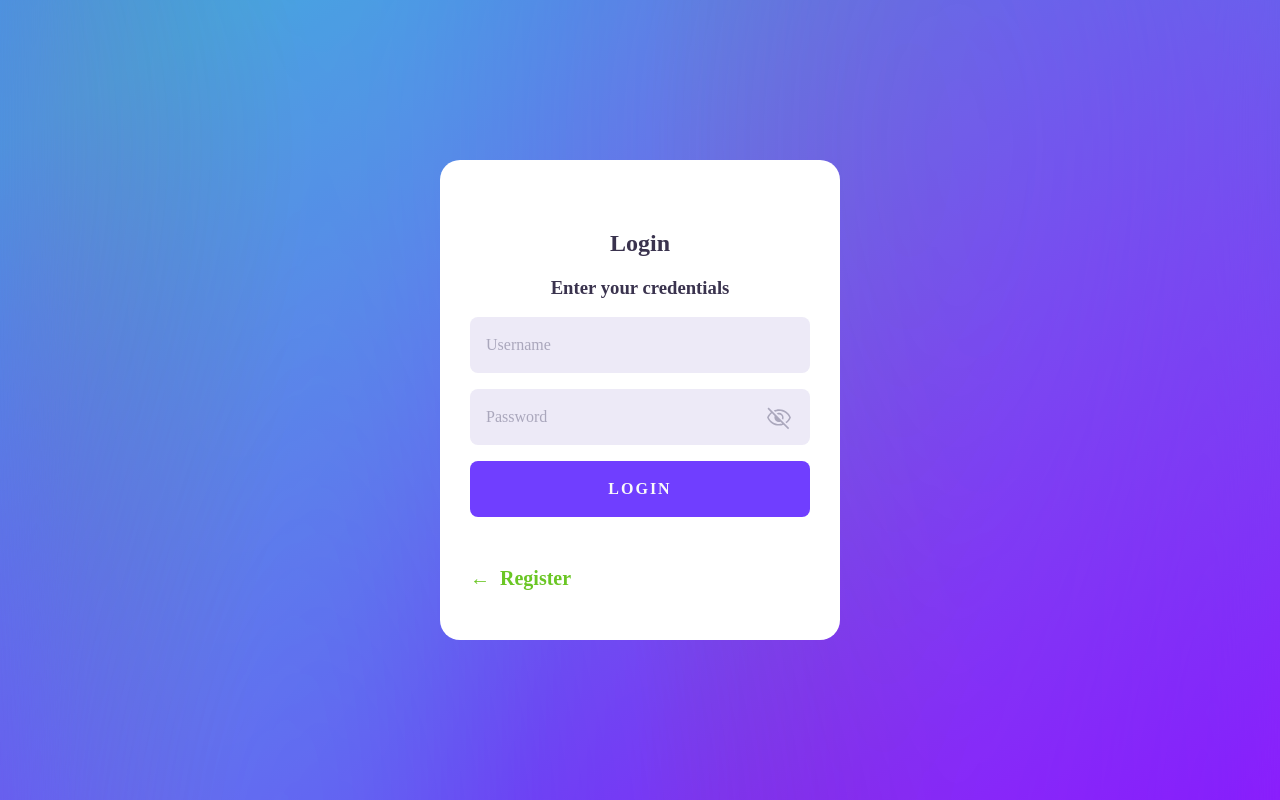
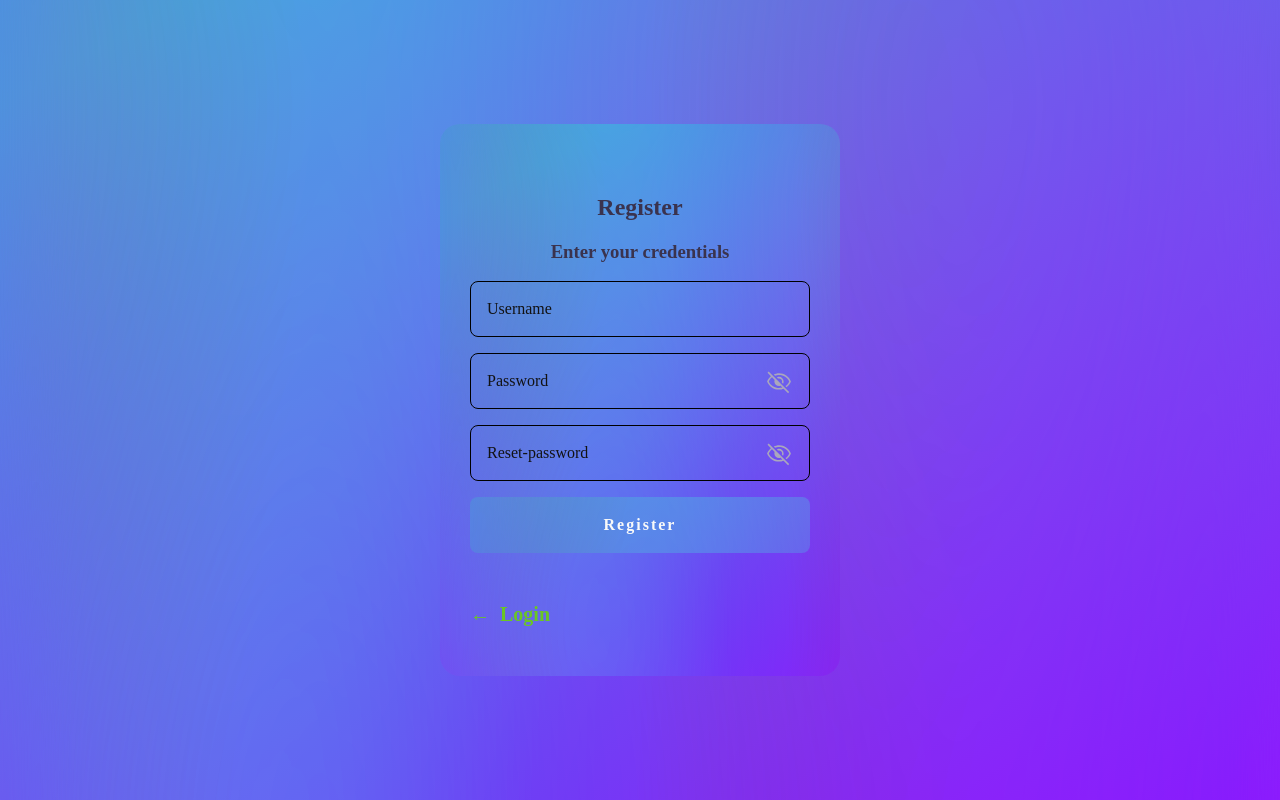
Before and after one commit to Ankushtsalian/TEST_LOGIN_JWT_FULLSTACK, a React (Create React App) app in the folder FRONTEND/: page / in a window 1280 px wide. Built offline with nearby package versions, Linux system fonts and the light colour scheme.

Commit message:
added login register modified

```diff
--- a/FRONTEND/src/App.css
+++ b/FRONTEND/src/App.css
@@ -1,17 +1,4 @@
-/* .App-header {
-  background-color: #282c34;
-  min-height: 100vh;
-  display: flex;
-  flex-direction: column;
-  align-items: center;
-  justify-content: center;
-  font-size: calc(10px + 2vmin);
-  color: white;
-} */
 
-/* ---------------------------------------------------------------------------------------------- */
-/* ---------------------------------------------------------------------------------------------- */
-/* ---------------------------------------------------------------------------------------------- */
 * {
   box-sizing: border-box;
 }
@@ -24,7 +11,7 @@ body,
 
 @keyframes rotate {
   100% {
-    background-position: 0% 50%;
+    background-position: 0% 100%;
   }
 }
 
@@ -37,7 +24,7 @@ body {
   background-size: cover;
   font-family: "Euclid Circular A";
   color: #3a334e;
-  animation: rotate 1s infinite alternate linear;
+  animation: rotate 1.5s infinite alternate linear;
 }
 
 button {
@@ -53,7 +40,7 @@ button {
   width: 100%;
   height: 56px;
   padding: 0 16px;
-  background: #edeaf7;
+  /* background: #edeaf7; */
   color: #5a4f79;
   font-family: inherit;
   font-size: 16px;
@@ -80,3 +67,13 @@ button {
 .toggle.showing {
   background-image: url("hide.svg");
 }
+input[type="text"]
+{
+    background: transparent;
+    border: none;
+}
+input[type="password"],input[type="text"]
+{
+    background: transparent;
+    border: 1px solid black;
+}
--- a/FRONTEND/src/App.js
+++ b/FRONTEND/src/App.js
@@ -10,8 +10,8 @@ function App() {
     <main>
       <Router>
         <Routes>
-          <Route path="/" element={<Login />} />
-          <Route path="/register" element={<Register />} />
+          <Route path="/" element={<Register />} />
+          <Route path="/login" element={<Login />} />
           <Route path="/Dashboard" element={<Dashboard />} />
         </Routes>
       </Router>
--- a/FRONTEND/src/components/Login.jsx
+++ b/FRONTEND/src/components/Login.jsx
@@ -15,15 +15,16 @@ const Login = () => {
             type="text"
             placeholder="Username"
           />
-          <Password password="true" />
+
+          <Password placeholder="Password" />
 
           <button className="control" type="button">
             LOGIN
           </button>
         </form>
-      </div>{" "}
+      </div>
       <div className="Redirect">
-        <Link to="/register">
+        <Link to="/">
           &#x2190; <span>Register</span>
         </Link>
       </div>
--- a/FRONTEND/src/components/Password.jsx
+++ b/FRONTEND/src/components/Password.jsx
@@ -1,6 +1,6 @@
 import React, { useState } from "react";
 
-const Password = ({ password }) => {
+const Password = ({ placeholder }) => {
   const [toggleButton, setToggleButton] = useState(false);
   const togglePassword = () => {
     setToggleButton(!toggleButton);
@@ -8,11 +8,11 @@ const Password = ({ password }) => {
   return (
     <div className="password">
       <input
+        autocomplete="off"
         spellCheck="false"
         className="control"
-        id="password"
         type={toggleButton ? "text" : "password"}
-        placeholder="Password"
+        placeholder={placeholder}
       />
       <button
         className={toggleButton ? "toggle" : "toggle showing"}
--- a/FRONTEND/src/components/Register.jsx
+++ b/FRONTEND/src/components/Register.jsx
@@ -14,8 +14,9 @@ const Register = () => {
             type="text"
             placeholder="Username"
           />
-          <Password password="true" />
-          <Password reset-password="true" />
+
+          <Password placeholder="Password" />
+          <Password placeholder="Reset-password" />
 
           <button className="control" type="button">
             Register
@@ -23,7 +24,7 @@ const Register = () => {
         </form>
       </div>
       <div className="Redirect">
-        <Link to="/">
+        <Link to="/login">
           &#x2190; <span>Login</span>
         </Link>
       </div>
--- a/FRONTEND/src/styles/login_register.css
+++ b/FRONTEND/src/styles/login_register.css
@@ -2,7 +2,10 @@
     width: 400px;
     padding: 50px 30px;
     border-radius: 1.25rem;
-    background: #ffffff;
+    /* background:#703eff; */
+    background-image: url("../background.svg");
+    animation: rotate 1.5s infinite alternate linear;
+
     text-align: center;
 }
 
@@ -27,7 +30,7 @@
 }
 
 .login-form input.control::placeholder ,.register-form input.control::placeholder{
-    color: #aaa7bc;
+    color: #121213;
 }
 
 .login-form>button.control ,.register-form>button.control{
@@ -35,7 +38,8 @@
     width: 100%;
     height: 56px;
     padding: 0 16px;
-    background: #703eff;
+    background-image: url("../background.svg");
+    animation: rotate 1.5s infinite alternate linear;
     color: #f9f9f9;
     border: 0;
     font-family: inherit;
```
